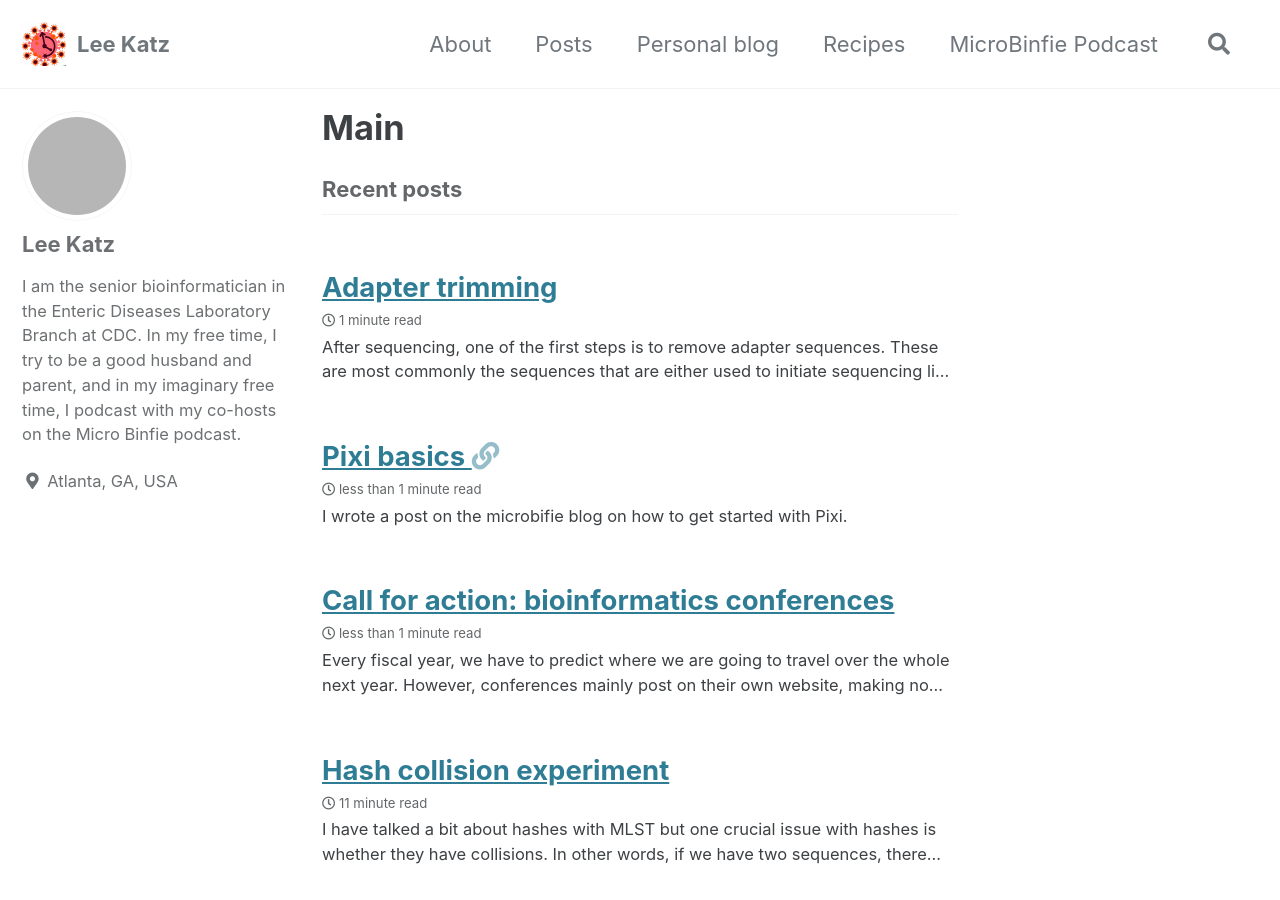
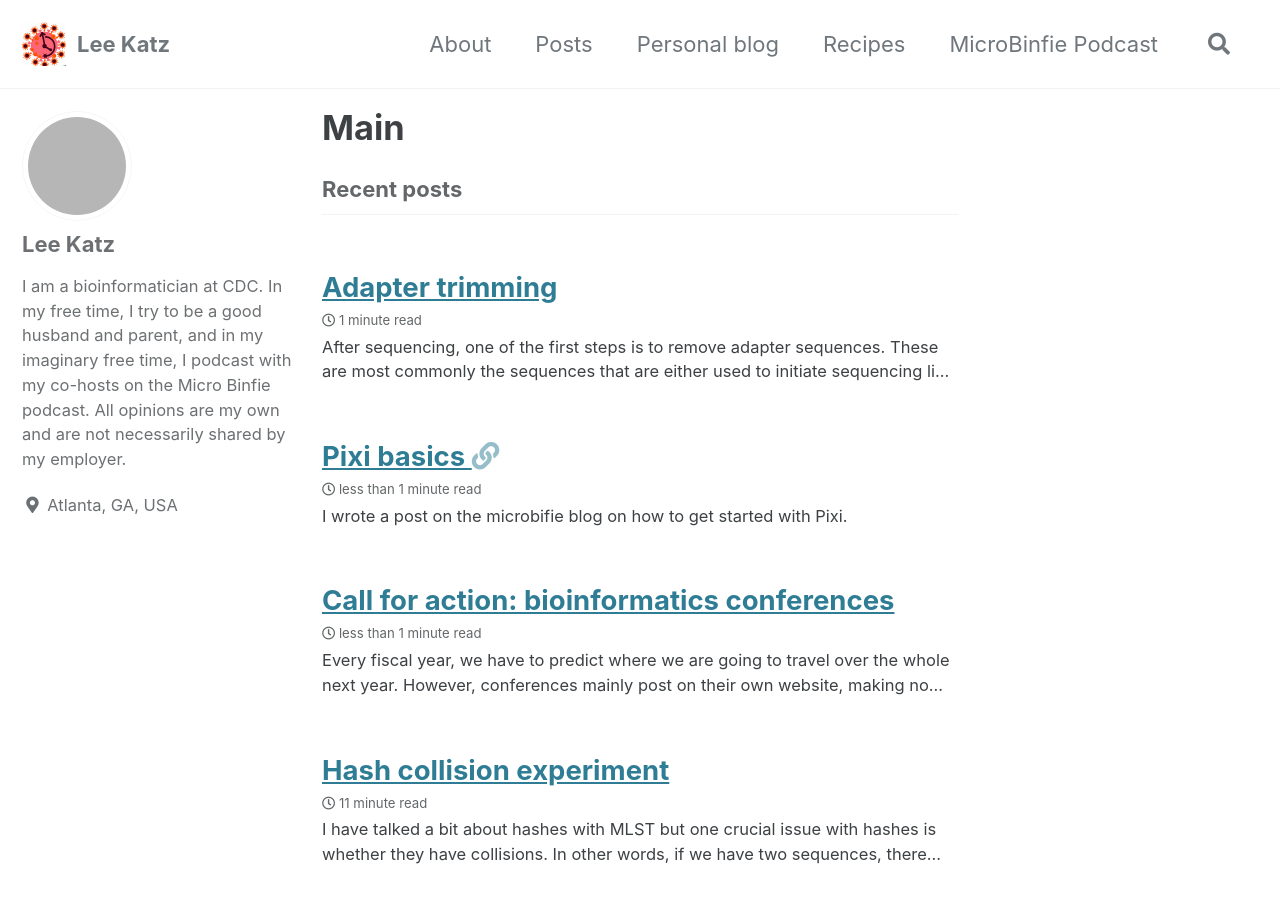
Before and after one commit to lskatz/lskatz.github.io, a Jekyll site: the page built from index.html, in a window 1280 px wide and 900 px high. Built offline with Jekyll 4.4.1, drawn with Linux system fonts in a browser that asks for light colours; the list of posts is cut into pages by our own code; grey boxes are pictures that could not be loaded.

Commit message:
updated bio

```diff
--- a/_config.yml
+++ b/_config.yml
@@ -106,7 +106,7 @@ analytics:
 author:
   name             : "Lee Katz"
   avatar: "https://s.gravatar.com/avatar/a405d1fe510eb75ef647544880665157?s=80&r=g" # path of avatar image, e.g. "/assets/images/bio-photo.jpg"
-  bio              : "I am the senior bioinformatician in the Enteric Diseases Laboratory Branch at CDC.  In my free time, I try to be a good husband and parent, and in my imaginary free time, I podcast with my co-hosts on the Micro Binfie podcast."
+  bio              : "I am a bioinformatician at CDC.  In my free time, I try to be a good husband and parent, and in my imaginary free time, I podcast with my co-hosts on the Micro Binfie podcast. All opinions are my own and are not necessarily shared by my employer."
   location         : "Atlanta, GA, USA"
   email            :
   links:
```
